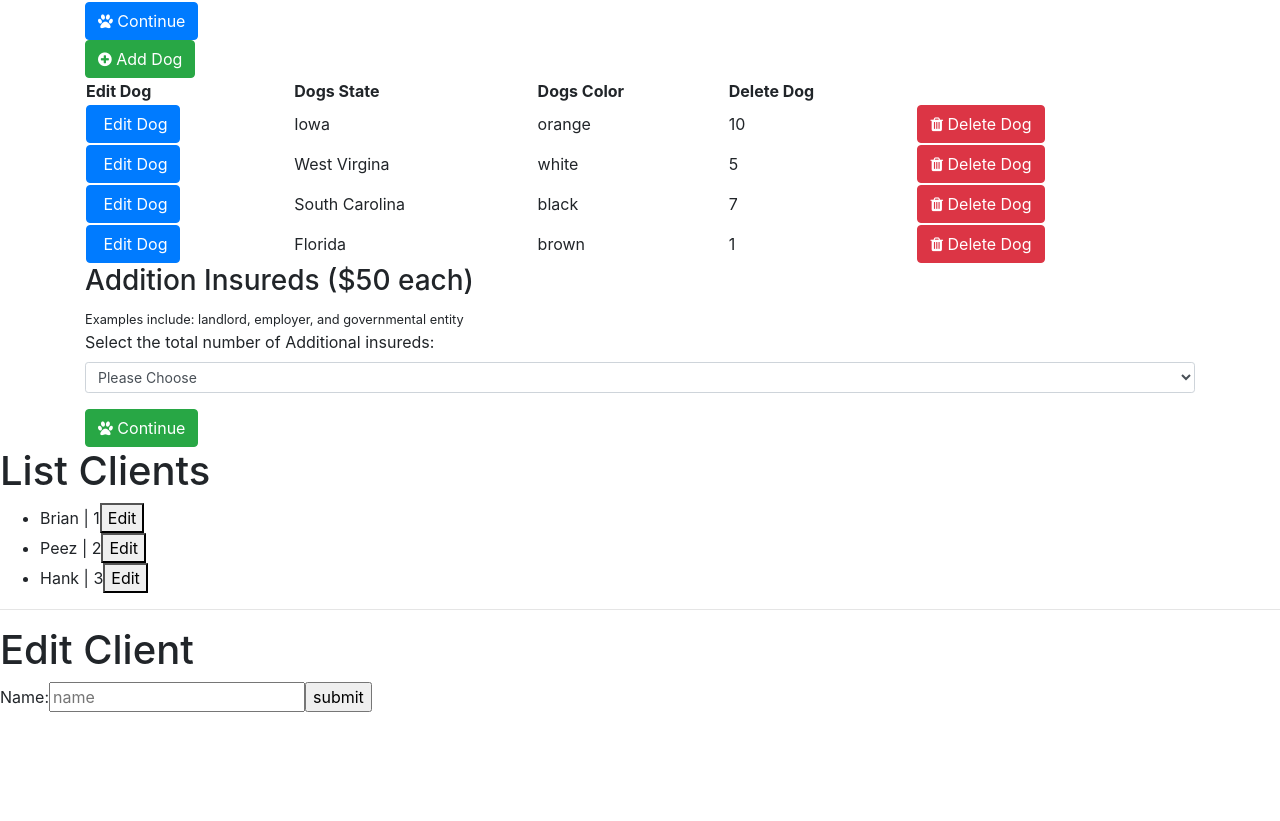
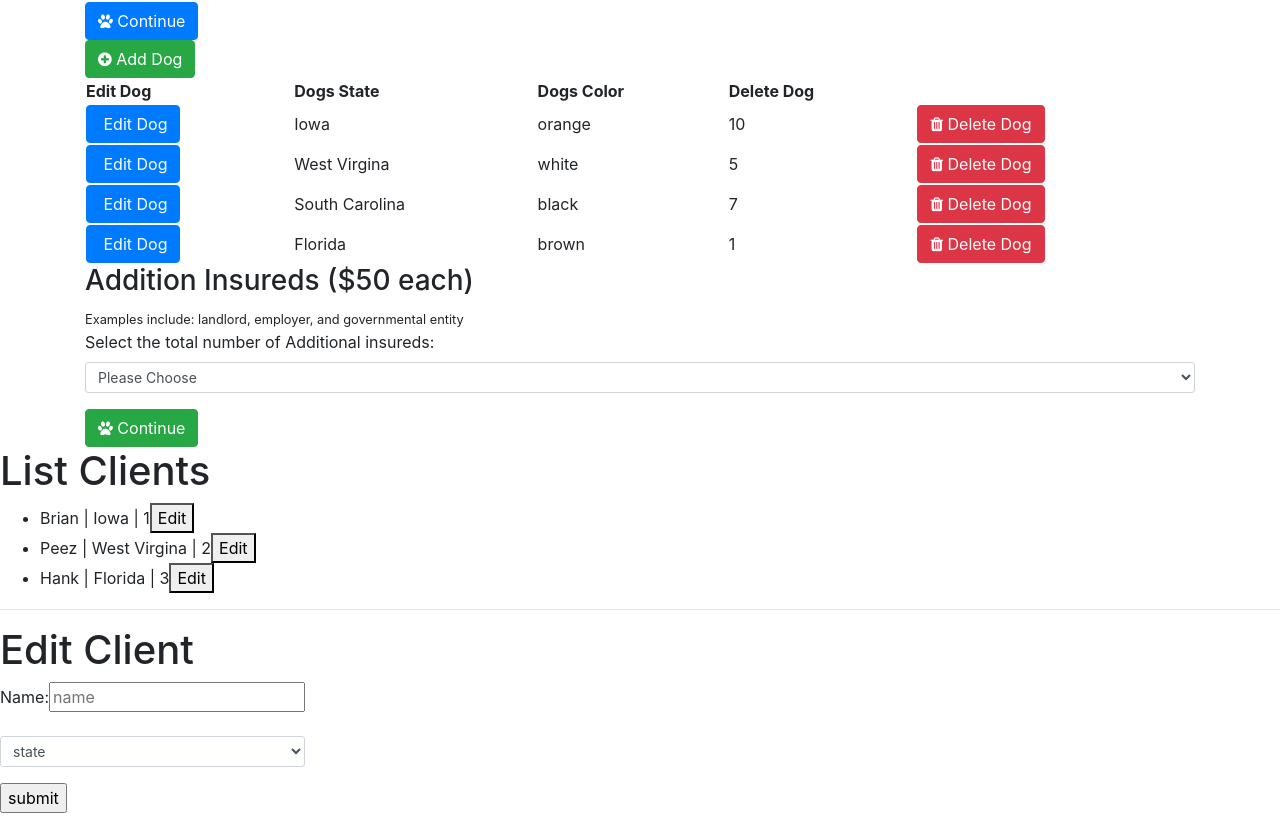
Before and after one commit to jmanock/fin-dog-bite, a React (Create React App) app: page / in a window 1280 px wide. Shown: the part 242-1063 px from the top of the page. Before the commit the page ends 962 px from the top, so only its background shows below. Built offline with nearby package versions, Linux system fonts and the light colour scheme.

Commit message:
everything works

```diff
--- a/src/Components/Edit.jsx
+++ b/src/Components/Edit.jsx
@@ -1,9 +1,12 @@
 import React,{Component} from 'react';
+import Select from './FormComponents/Select';
 
 class EditClient extends Component{
   onSubmit = (e) =>{
     e.preventDefault();
-    var text = this.refs.text.value.trim();
+    var text = this.refs.name.value.trim();
+    var state = this.props.state;
+
     if(!text){
       alert('Something should be here?');
       return;
@@ -11,15 +14,19 @@ class EditClient extends Component{
     if(this.props.isEdit){
       var updateTodo = {
         id:this.props.isEdit,
-        text:text
+        name:text,
+        state:state
       };
       this.props.onTodoUpdate(updateTodo);
     }else{
-      this.props.onClientAdd(text);
+      this.props.onClientAdd(text,state);
     }
   }
   onChangeEdit = (e) =>{
     this.props.changeTextEdit(e.target.value);
+  }
+  onChangeSelect = (e) =>{
+    this.props.changeSelectEdit(e.target.value);
   }
   render(){
     return(
@@ -27,7 +34,8 @@ class EditClient extends Component{
         <h1>Edit Client</h1>
         <form onSubmit={this.onSubmit}>
           <label>Name:
-            <input type='text' placeholder='name' ref='text' value={this.props.text} onChange={this.onChangeEdit} required />
+            <input type='text' placeholder='name' ref='name' value={this.props.name} onChange={this.onChangeEdit} required />
+            <Select value={this.props.state} options={['Florida','West Virgina', 'Iowa']} handleChange={this.onChangeSelect}  placeholder='state'/>
             <input type='submit' value='submit' />
           </label>
         </form>
--- a/src/Components/TestEdit.jsx
+++ b/src/Components/TestEdit.jsx
@@ -4,48 +4,57 @@ import ListClients from './TestHold';
 
 class FormClient extends Component {
   state ={
-    text:'',
+    name:'',
+    state:'',
     isEdit:0,
-    todos:[
-      {id:1,text:'Brian'},
-      {id:2,text:'Peez'},
-      {id:3,text:'Hank'}
-    ]
+    dogs:[
+      {id:1,name:'Brian',state:'Iowa'},
+      {id:2,name:'Peez',state:'West Virgina'},
+      {id:3,name:'Hank',state:'Florida'}
+    ],
+
   };
 
   handleEditClient = (item) =>{
     this.setState({
-      text:item.text,
+      name:item.name,
+      state:item.state,
       isEdit:item.id
     });
   }
 
   handleChangeTextEdit = (text) =>{
-    this.setState({text:text});
+    this.setState({name:text});
   }
 
-  handleClientAdd = (text) =>{
+  handleChangeSelectEdit = (text) =>{
+    this.setState({state:text});
+  }
+  handleClientAdd = (text,state) =>{
     var newText = {
-      id:this.state.todos.length + 1,
-      text:text
+      id:this.state.dogs.length + 1,
+      name:text,
+      state:state
     };
     this.setState({
-      todos:this.state.todos.concat(newText),
-      text:''
+      dogs:this.state.dogs.concat(newText),
+      name:'',
+      state:''
     });
   }
 
-  handleTodoUpdate = (todo) =>{
-    var todos = this.state.todos;
-    for(var i = 0; i<todos.length; i++){
-      if(todos[i].id === todo.id){
-        todos.splice(i,1);
+  handleTodoUpdate = (dog) =>{
+    var dogs = this.state.dogs;
+    for(var i = 0; i<dogs.length; i++){
+      if(dogs[i].id === dog.id){
+        dogs.splice(i,1);
       }
     }
-    todos.push(todo);
+    dogs.push(dog);
     this.setState({
-      todos:todos,
-      text:'',
+      dogs:dogs,
+      name:'',
+      state:'',
       isEdit:0
     });
   }
@@ -53,9 +62,9 @@ class FormClient extends Component {
   render(){
     return(
       <div>
-        <ListClients clients={this.state.todos} editClient={this.handleEditClient} />
+        <ListClients clients={this.state.dogs} editClient={this.handleEditClient}  />
         <hr />
-        <EditClient onClientAdd={this.handleClientAdd} text={this.state.text} {...this.state} changeTextEdit={this.handleChangeTextEdit} onTodoUpdate={this.handleTodoUpdate} />
+        <EditClient onClientAdd={this.handleClientAdd} text={this.state.name} {...this.state} changeTextEdit={this.handleChangeTextEdit} onTodoUpdate={this.handleTodoUpdate} changeSelectEdit={this.handleChangeSelectEdit} />
       </div>
     );
   }
--- a/src/Components/TestHold.jsx
+++ b/src/Components/TestHold.jsx
@@ -4,6 +4,7 @@ class ListClients extends Component{
   editClient(item){
     this.props.editClient(item);
   }
+
   render(){
     let clients = this.props.clients;
     return(
@@ -12,7 +13,7 @@ class ListClients extends Component{
         <ul>
           {clients.map(item => (
             <li key={item.id}>
-              <span>{item.text} | {item.id}</span>
+              <span>{item.name} | {item.state} | {item.id}</span>
               <button onClick={this.editClient.bind(this,item)}>Edit</button>
             </li>
           ))}
```
